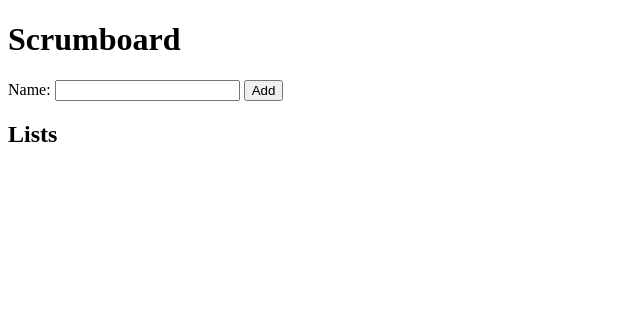
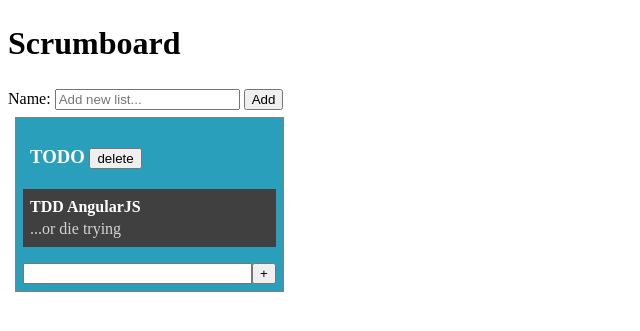
Before and after one commit to jarmokoivuniemi/scrumboard, a Flask app: page / in a window 1280 px wide. Shown: the top 331 px of the page, without its empty margins (0-640 px from the left). Run offline with Flask 2, Linux system fonts and the light colour scheme; some libraries are stand-ins or nearby versions.

Commit message:
fix some bugs, has now some style

```diff
--- a/scrumboard/app/app.py
+++ b/scrumboard/app/app.py
@@ -1,11 +1,28 @@
-from flask import Flask, render_template
+from flask import Flask, render_template, jsonify
 
 app = Flask(__name__)
+
+lists = [
+        {
+            'name': 'TODO',
+            'cards': [
+                {
+                    'title': 'TDD AngularJS',
+                    'description': '...or die trying',
+                    'list': 'TODO',
+                }
+                ]
+        },
+        ]
 
 @app.route('/')
 def index():
     return render_template('index.html')
 
+@app.route('/api/lists')
+def get_listts():
+    return jsonify(lists)
+
 
 if __name__ == '__main__':
     app.run(debug=True)
--- /dev/null
+++ b/scrumboard/app/static/css/index.css
@@ -0,0 +1,63 @@
+html {
+    font-size: 1em;
+    line-height: 1.4;
+}
+
+.list {
+    width: 20%;
+    float: left;
+    border: 1px solid grey;
+    padding: 7px;
+    margin: 7px;
+    background-color: #2A9FBC;
+}
+
+.list h3 {
+    padding-left: 7px;
+    color: white;
+}
+
+ul {
+    list-style: none;
+    padding: 0;
+}
+
+.card {
+    cursor: pointer;
+    background-color: #404040;
+    padding: 7px;
+    margin: 7px 0px;
+    color: white;
+}
+
+.card h4 {
+    margin: 0px;
+}
+
+.description {
+    color: lightgray;
+}
+
+.flex {
+    display: flex;
+}
+
+.flex input {
+    flex-grow: 2;
+}
+
+.flex-button {
+    flex-basis: auto;
+}
+
+.card button
+.card input
+.card textarea {
+    color: #404040;
+    margin: 2px 0px;
+}
+
+.card textarea {
+    width: 100%;
+    resize: vertical;
+}
--- a/scrumboard/app/static/js/app.js
+++ b/scrumboard/app/static/js/app.js
@@ -5,10 +5,14 @@ scrumboardApp.config(['$interpolateProvider', function($interpolateProvider) {
   $interpolateProvider.endSymbol('a}');
 }]);
 
-scrumboardApp.controller('scrumboardController', function($rootScope, $scope) {
+scrumboardApp.controller('scrumboardController', function($rootScope, $scope, $http) {
   $scope.title = 'Scrumboard';
 
   $scope.lists = [];
+
+  $http.get('/api/lists').then(function(response) {
+    $scope.lists = response.data;
+  });
 
   $scope.newCard = {
     title: undefined,
@@ -21,23 +25,50 @@ scrumboardApp.controller('scrumboardController', function($rootScope, $scope) {
   };
 
   $scope.addList = function() {
+    if(!listExists()) {
       $scope.lists.push({
         name: $scope.newList.name,
         cards: []
       });
+    }
+    else {
+      alert("Can't add duplicate");
+    }
   };
 
   $scope.deleteList = function(listToDelete) {
-    var index = $scope.lists.indexOf(listToDelete);
+    var index = getListIndex(listToDelete);
     $scope.lists.splice(index, 1);
   };
 
-  $scope.addCard = function(list, newTitle) {
-    var index = $scope.lists.indexOf(list);
+  $scope.addCard = function(listName, newTitle) {
+    var index = getListIndexByName(listName);
     $scope.lists[index].cards.push({
       title : newTitle,
       description : "",
-      list: list
+      list: listName
     });
   };
+
+  $scope.deleteCard = function(card) {
+    var listIndex = getListIndexByName(card.list);
+    var cardIndex = $scope.lists[listIndex].cards.indexOf(card);
+    $scope.lists[listIndex].cards.splice(cardIndex, 1);
+  };
+
+  function getListIndex(list) {
+    return $scope.lists.indexOf(list);
+  };
+
+  function getListIndexByName(listName) {
+    return $scope.lists.indexOf($scope.lists.filter(function(list) {
+      return list.name == listName;
+    })[0]);
+  };
+
+  function listExists() {
+    return $scope.lists.filter(function(list) {
+      return list.name === $scope.newList.name;
+    }).length > 0;
+  };
 });
--- a/scrumboard/app/templates/index.html
+++ b/scrumboard/app/templates/index.html
@@ -2,6 +2,7 @@
 <html ng-app="scrumboardApp">
   <head>
     <title>Scrumboard</title>
+    <link href="{{ url_for('static', filename='css/index.css') }}" rel="stylesheet">
     <script src="../static/bower_components/angular/angular.js"></script>
     <script src="../static/js/app.js"></script>
   </head>
@@ -10,13 +11,12 @@
     <h1>{a title a}</h1>
     <section>
       <form ng-submit="addList()">
-        Name: <input name="name" type="text" ng-model="newList.name"/>
+        Name: <input name="name" type="text" ng-model="newList.name" placeholder="Add new list..."/>
         <input type="submit" value="Add" />
       </form>
     </section>
 
     <section>
-      <h2>Lists</h2>
       <div class="list" ng-repeat="list in lists">
           <h3> {a list.name a}
           <button type="button" ng-click="deleteList(list)">delete</button>
@@ -40,13 +40,13 @@
                           ng-change="update()"
                           placeholder="Enter description.." ></textarea>
                 <button ng-click="edit=false">Close</button>
-                <button ng-click="delete()">Delete</button>
+                <button ng-click="deleteCard(card)">Delete</button>
               </div>
             </li>
           </ul>
           <div class="flex">
               <input type="text" ng-model="newTitle"/>
-              <button ng-click="addCard(list, newTitle)">+</button>
+              <button ng-click="addCard(list.name, newTitle)">+</button>
           </div>
       </div>
     </section>
```
Also changed, not shown: scrumboard/app/static/js/test/unit/scrumboardSpec.js (+27 -4 lines). Lines whose indentation alone changed are shown as unchanged.
